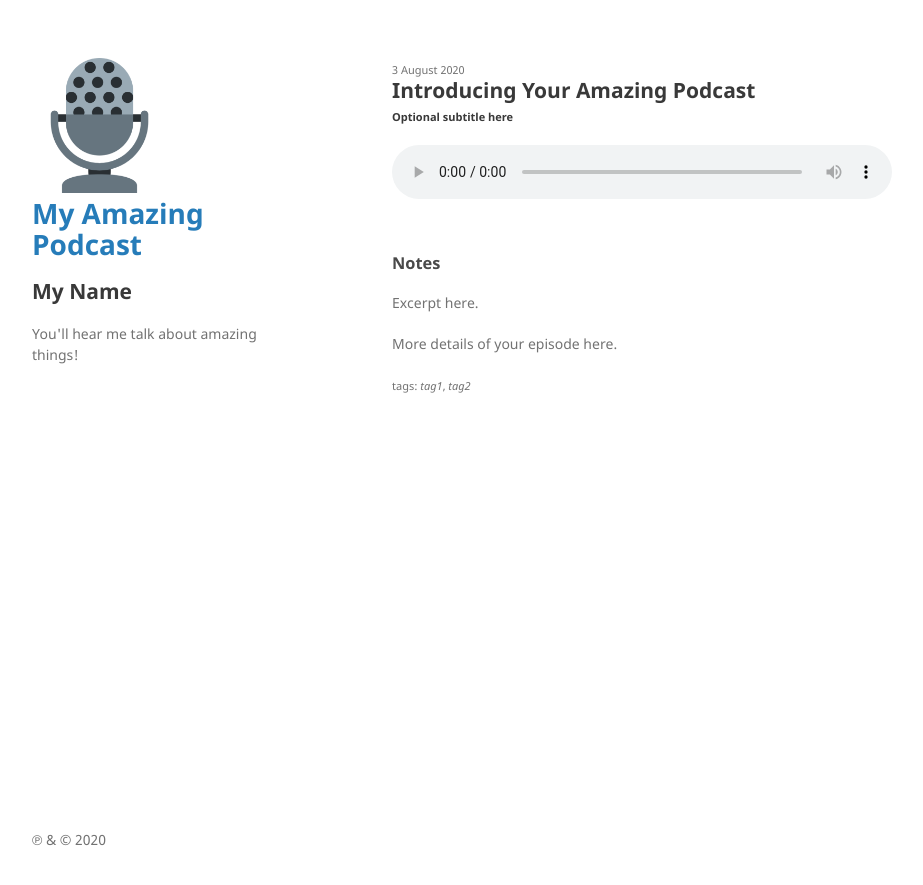
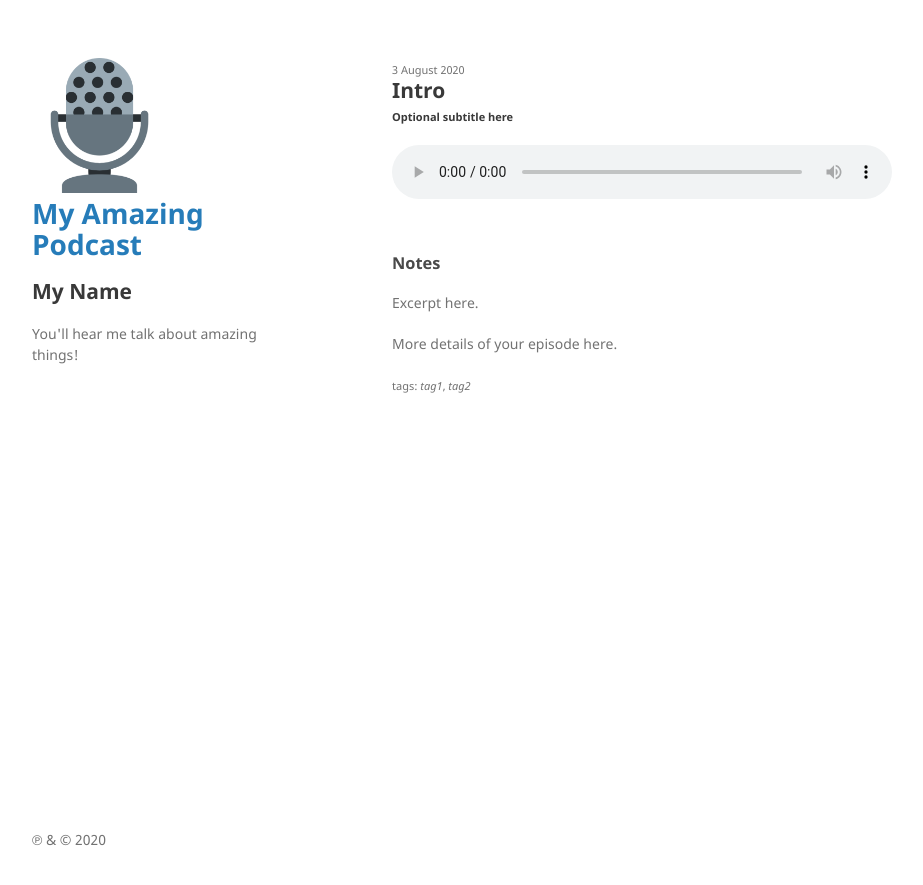
Before and after one commit to hehbveh/Podcast, a Jekyll site: the page built from _posts/2020-08-03-intro.markdown, in a window 1280 px wide. Shown: the top 885 px of the page, without its empty margins (178-1101 px from the left). Built offline with Jekyll 4.4.1, drawn with Linux system fonts in a browser that asks for light colours.

Commit message:
Update 2020-08-03-intro.markdown

```diff
--- a/_posts/2020-08-03-intro.markdown
+++ b/_posts/2020-08-03-intro.markdown
@@ -1,5 +1,5 @@
 ---
-title:        "Introducing Your Amazing Podcast"
+title:        "Intro"
 subtitle:     "Optional subtitle here"
 date:         2020-08-03 16:29:02 +0800
 keywords:
```
